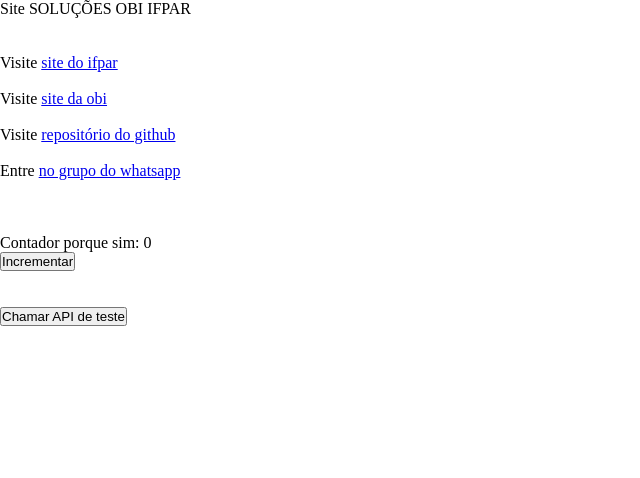
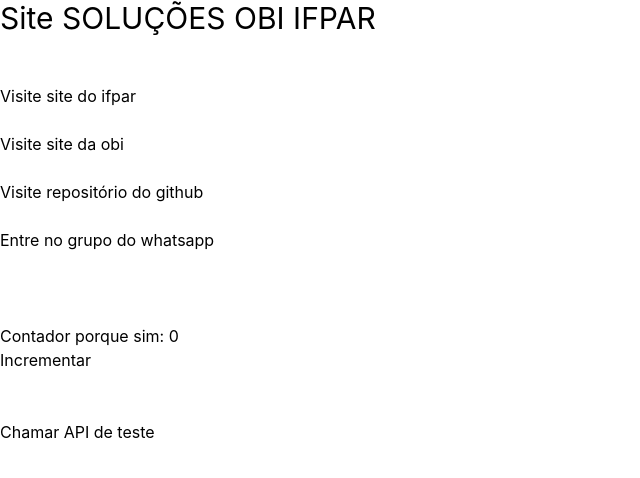
Before and after one commit to G-Aleixo/solucoes-obi-ifpar, a React (Vite) app in the folder site/: page / in a window 1280 px wide. Shown: the top 478 px of the page, without its empty margins (0-640 px from the left). Built offline with nearby package versions, Linux system fonts and the light colour scheme.

Commit message:
test: add tailwind in React project

```diff
--- a/site/src/App.jsx
+++ b/site/src/App.jsx
@@ -19,7 +19,7 @@
 
   return (
     <>
-      <p>Site SOLUÇÕES OBI IFPAR</p>
+      <p className="text-3xl">Site SOLUÇÕES OBI IFPAR</p>
       <br />
       <br />
       <p>
@@ -51,10 +51,10 @@
       <br />
       <p>Contador porque sim: {count}</p>
       <button onClick={() => setCount(count + 1)}>Incrementar</button>
-      <br /><br /><br />
-      <button onClick={callApi}>
-        Chamar API de teste
-      </button>
+      <br />
+      <br />
+      <br />
+      <button onClick={callApi}>Chamar API de teste</button>
       {message && <p>Resposta da API: {message}</p>}
     </>
   );
--- a/site/src/index.css
+++ b/site/src/index.css
@@ -1,4 +1 @@
-* {
-  margin: 0;
-  padding: 0;
-}
+@import "tailwindcss";
```
